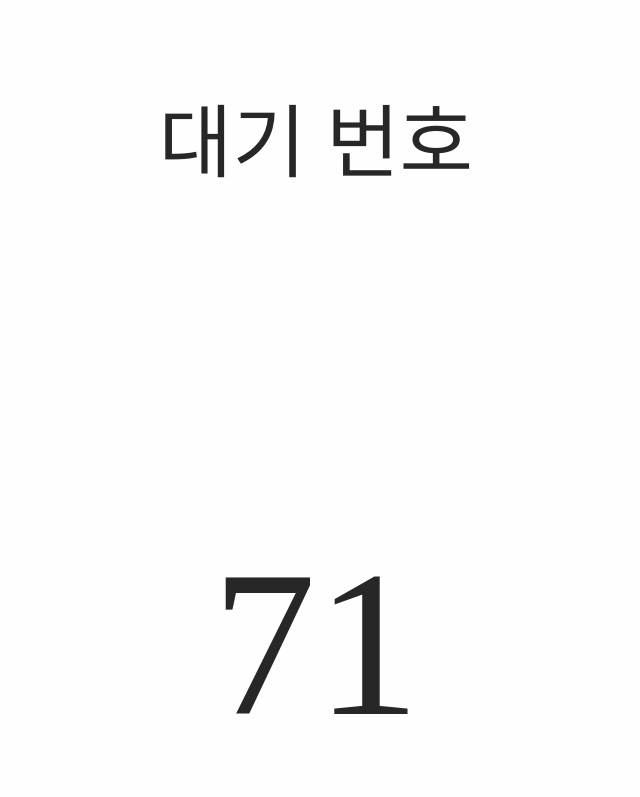
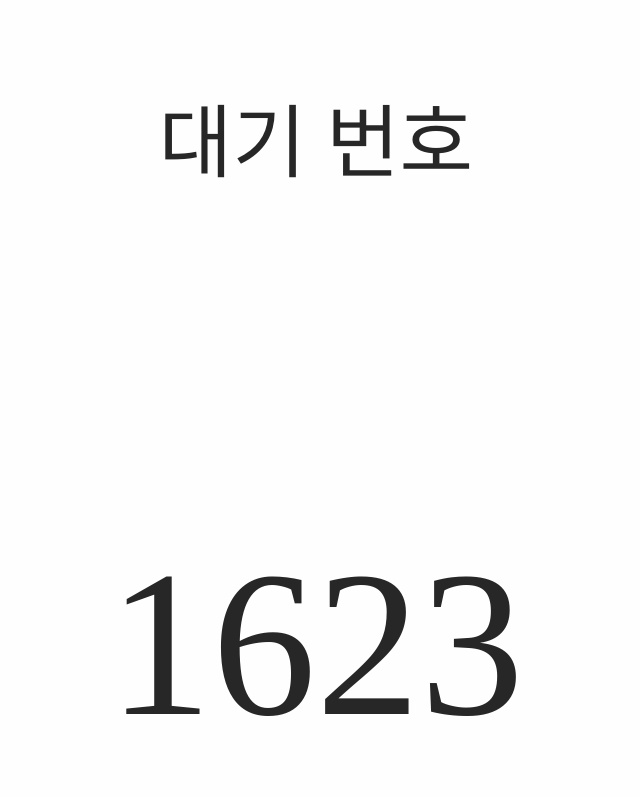
Before and after one commit to wook0526/interactivestorytelling, a plain HTML site: page 김치에이드/김치에이드옵션없음.html in a window 1280 px wide. Shown: the whole page, without its empty margins (324-964 px from the left). Drawn offline with Linux system fonts and the light colour scheme; a web font is replaced by a local one.

Commit message:
asdf
asdf

```diff
--- a/김치에이드/김치에이드옵션없음.html
+++ b/김치에이드/김치에이드옵션없음.html
@@ -10,7 +10,7 @@
 <!-- partial:index.partial.html -->
 <div class="main">
   <h1>대기 번호</h1>
-  <div class="number">71</div>
+  <div class="number">1623</div>
 </div>
 <!-- partial -->
 
```
Also changed, not shown: 김치에이드/김치에이드휘핑.html (+1 -1 lines).
